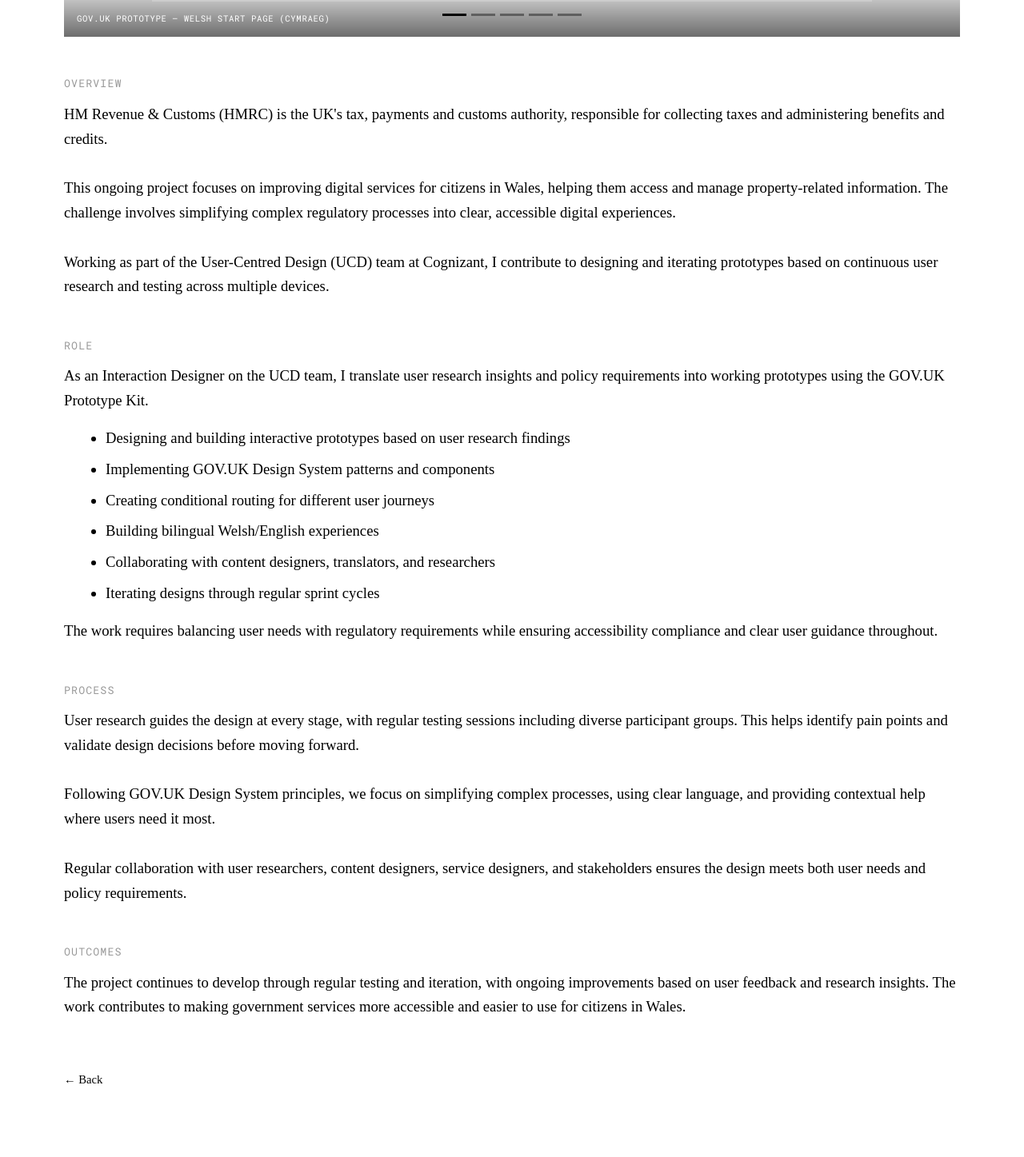
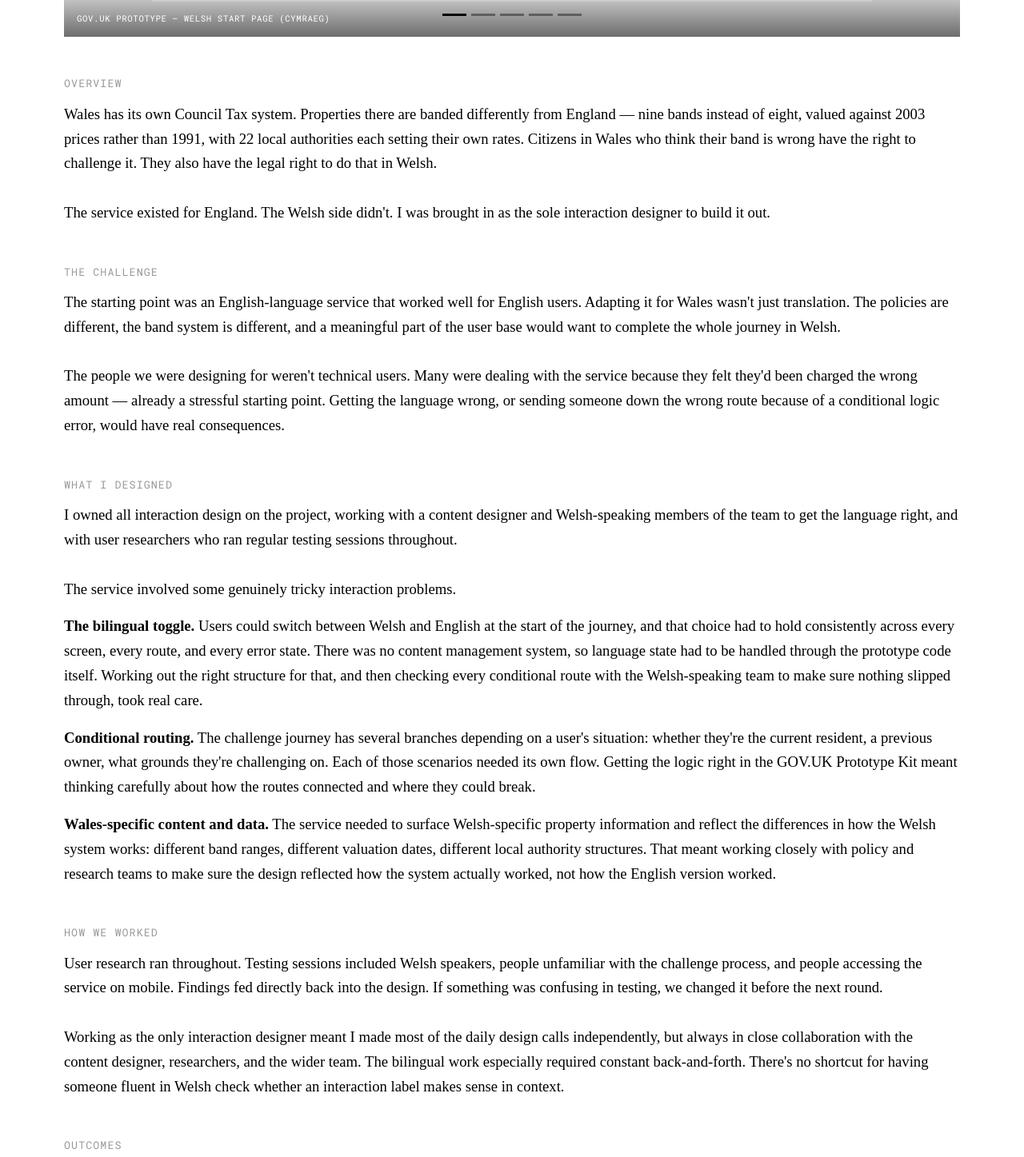
Before and after one commit to julcresus/julcresus.github.io, a React (Create React App) app: page /hmrc in a window 1280 px wide. Shown: the part 808-2255 px from the top of the page at 80% size. Built offline with nearby package versions, Linux system fonts and the light colour scheme; no server answers; a web font is replaced by a local one.

Commit message:
Update HMRC project page content

```diff
--- a/src/pages/projects/hmrc.js
+++ b/src/pages/projects/hmrc.js
@@ -5,8 +5,8 @@
   return (
     <div className="page-wrapper">
       <div className="project_inside">
-        <p className="project-title">HMRC — HM Revenue & Customs</p>
-        <p className="tags_">UX Design, UI Design, User Research</p>
+        <p className="project-title">HMRC / Welsh Council Tax Service</p>
+        <p className="tags_">UX Design, Interaction Design, User Research · 2023–Present</p>
 
         <div className="carousel-wrap">
           <CCarousel controls indicators dark>
@@ -35,41 +35,44 @@
 
         <p className="sub-title">Overview</p>
         <p className="description">
-          HM Revenue & Customs (HMRC) is the UK's tax, payments and customs authority, responsible for collecting taxes and administering benefits and credits.
+          Wales has its own Council Tax system. Properties there are banded differently from England — nine bands instead of eight, valued against 2003 prices rather than 1991, with 22 local authorities each setting their own rates. Citizens in Wales who think their band is wrong have the right to challenge it. They also have the legal right to do that in Welsh.
           <br /><br />
-          This ongoing project focuses on improving digital services for citizens in Wales, helping them access and manage property-related information. The challenge involves simplifying complex regulatory processes into clear, accessible digital experiences.
-          <br /><br />
-          Working as part of the User-Centred Design (UCD) team at Cognizant, I contribute to designing and iterating prototypes based on continuous user research and testing across multiple devices.
+          The service existed for England. The Welsh side didn't. I was brought in as the sole interaction designer to build it out.
         </p>
 
-        <p className="sub-title">Role</p>
+        <p className="sub-title">The challenge</p>
         <p className="description">
-          As an Interaction Designer on the UCD team, I translate user research insights and policy requirements into working prototypes using the GOV.UK Prototype Kit.
-        </p>
-        <ul className="description">
-          <li>Designing and building interactive prototypes based on user research findings</li>
-          <li>Implementing GOV.UK Design System patterns and components</li>
-          <li>Creating conditional routing for different user journeys</li>
-          <li>Building bilingual Welsh/English experiences</li>
-          <li>Collaborating with content designers, translators, and researchers</li>
-          <li>Iterating designs through regular sprint cycles</li>
-        </ul>
-        <p className="description">
-          The work requires balancing user needs with regulatory requirements while ensuring accessibility compliance and clear user guidance throughout.
+          The starting point was an English-language service that worked well for English users. Adapting it for Wales wasn't just translation. The policies are different, the band system is different, and a meaningful part of the user base would want to complete the whole journey in Welsh.
+          <br /><br />
+          The people we were designing for weren't technical users. Many were dealing with the service because they felt they'd been charged the wrong amount — already a stressful starting point. Getting the language wrong, or sending someone down the wrong route because of a conditional logic error, would have real consequences.
         </p>
 
-        <p className="sub-title">Process</p>
+        <p className="sub-title">What I designed</p>
         <p className="description">
-          User research guides the design at every stage, with regular testing sessions including diverse participant groups. This helps identify pain points and validate design decisions before moving forward.
+          I owned all interaction design on the project, working with a content designer and Welsh-speaking members of the team to get the language right, and with user researchers who ran regular testing sessions throughout.
           <br /><br />
-          Following GOV.UK Design System principles, we focus on simplifying complex processes, using clear language, and providing contextual help where users need it most.
+          The service involved some genuinely tricky interaction problems.
+        </p>
+        <p className="description">
+          <strong>The bilingual toggle.</strong> Users could switch between Welsh and English at the start of the journey, and that choice had to hold consistently across every screen, every route, and every error state. There was no content management system, so language state had to be handled through the prototype code itself. Working out the right structure for that, and then checking every conditional route with the Welsh-speaking team to make sure nothing slipped through, took real care.
+        </p>
+        <p className="description">
+          <strong>Conditional routing.</strong> The challenge journey has several branches depending on a user's situation: whether they're the current resident, a previous owner, what grounds they're challenging on. Each of those scenarios needed its own flow. Getting the logic right in the GOV.UK Prototype Kit meant thinking carefully about how the routes connected and where they could break.
+        </p>
+        <p className="description">
+          <strong>Wales-specific content and data.</strong> The service needed to surface Welsh-specific property information and reflect the differences in how the Welsh system works: different band ranges, different valuation dates, different local authority structures. That meant working closely with policy and research teams to make sure the design reflected how the system actually worked, not how the English version worked.
+        </p>
+
+        <p className="sub-title">How we worked</p>
+        <p className="description">
+          User research ran throughout. Testing sessions included Welsh speakers, people unfamiliar with the challenge process, and people accessing the service on mobile. Findings fed directly back into the design. If something was confusing in testing, we changed it before the next round.
           <br /><br />
-          Regular collaboration with user researchers, content designers, service designers, and stakeholders ensures the design meets both user needs and policy requirements.
+          Working as the only interaction designer meant I made most of the daily design calls independently, but always in close collaboration with the content designer, researchers, and the wider team. The bilingual work especially required constant back-and-forth. There's no shortcut for having someone fluent in Welsh check whether an interaction label makes sense in context.
         </p>
 
         <p className="sub-title">Outcomes</p>
         <p className="description">
-          The project continues to develop through regular testing and iteration, with ongoing improvements based on user feedback and research insights. The work contributes to making government services more accessible and easier to use for citizens in Wales.
+          The service continues to be developed and tested in active sprints. The prototypes are built in the GOV.UK Prototype Kit using HTML and CSS, and have been used in multiple rounds of usability testing with real users in Wales.
         </p>
 
         <a href="/#projects" className="about-back">← Back</a>
```
